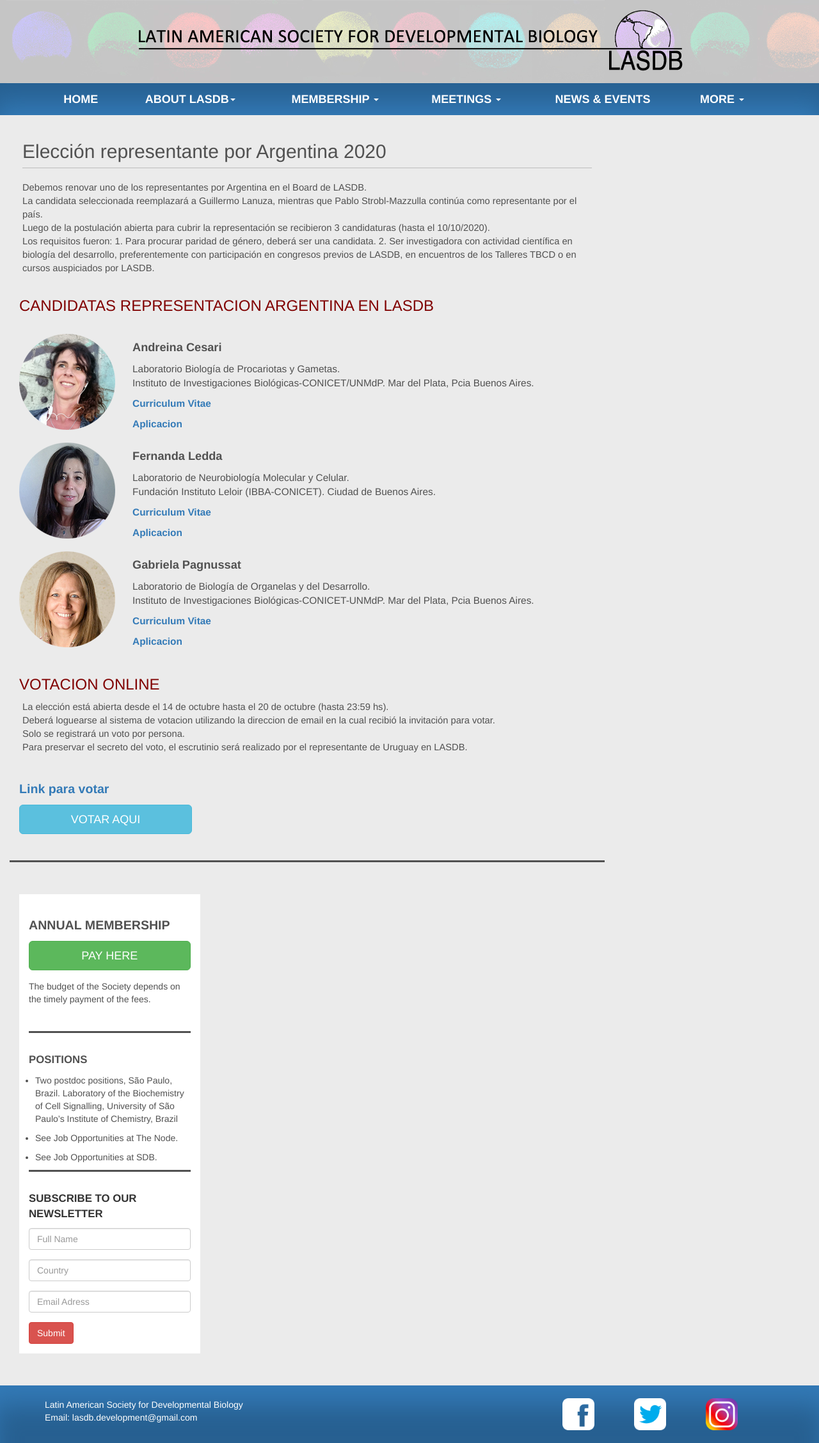
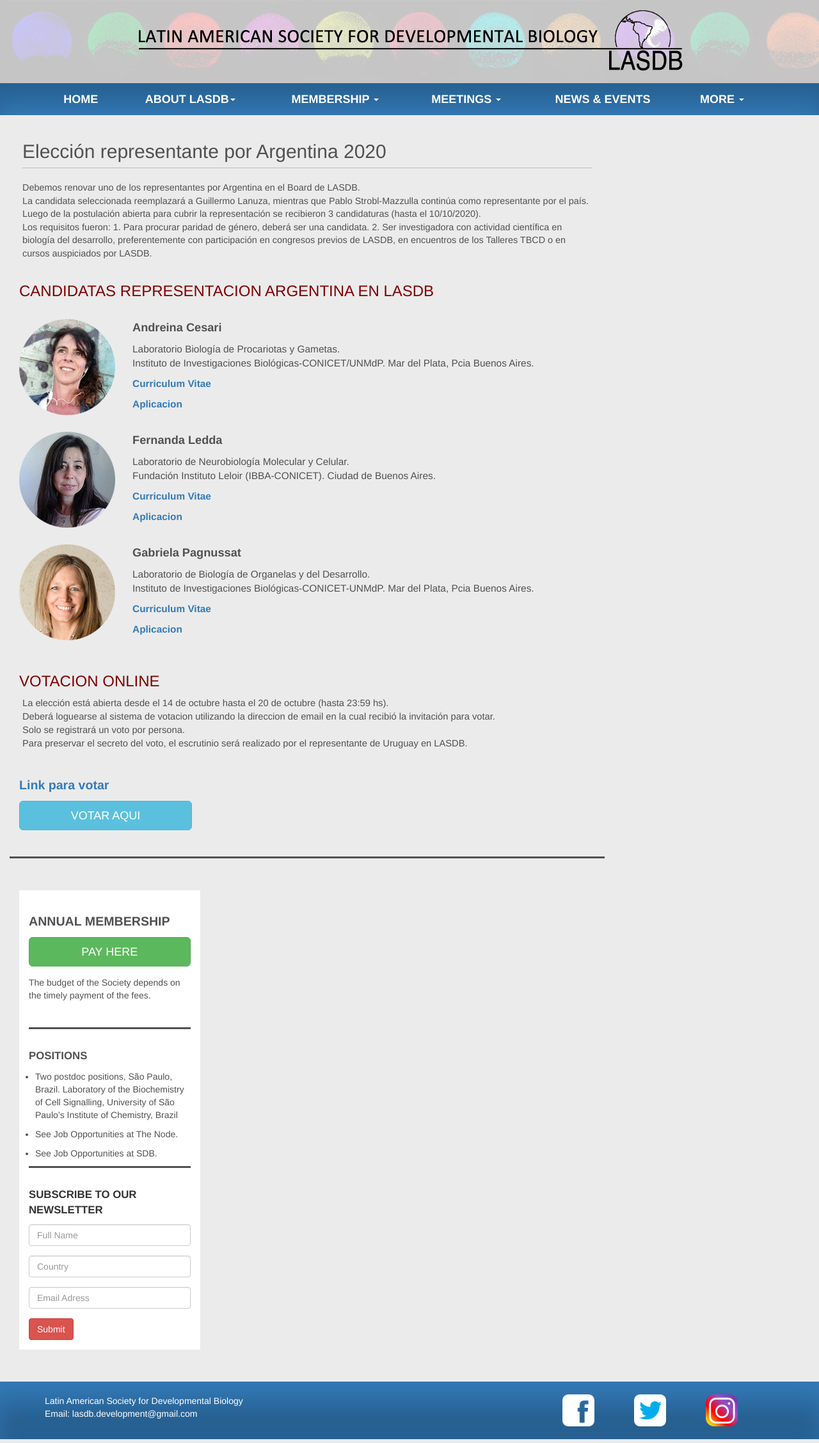
Before and after one commit to lasdb/lasdb.github.io, a Jekyll site: the page built from pages/arg/Argentina-representante-2020.html, in a window 1280 px wide. Shown: the whole page at 64% size. Built offline with Jekyll 4.4.1, drawn with Linux system fonts in a browser that asks for light colours; nearby versions of some CDN libraries.

Commit message:
Update Argentina-representante-2020.html

```diff
--- a/pages/arg/Argentina-representante-2020.html
+++ b/pages/arg/Argentina-representante-2020.html
@@ -5,7 +5,7 @@
 <h2 class="page-header">Elección representante por Argentina 2020</h2>
 
         <div class="panel-body" style="padding-top:0;">
-            <p style="font-weight: ; font-size: 1.05em;">Debemos renovar uno de los representantes por Argentina en el Board de LASDB. <br>
+            <p style="font-weight: ; font-size: 1.03em;">Debemos renovar uno de los representantes por Argentina en el Board de LASDB. <br>
             La candidata seleccionada reemplazará a Guillermo Lanuza, mientras que Pablo Strobl-Mazzulla continúa como representante por el país. <br>
             Luego de la postulación abierta para cubrir la representación se recibieron 3 candidaturas (hasta el 10/10/2020). <br>
             Los requisitos fueron: 1. Para procurar paridad de género, deberá ser una candidata. 2. Ser investigadora con actividad científica en biología del desarrollo, preferentemente con participación en congresos previos de LASDB, en encuentros de los Talleres TBCD o en cursos auspiciados por LASDB. <br>
@@ -25,7 +25,7 @@
                 <p style="font-weight:; font-size: 1.1em;">Laboratorio Biología de Procariotas y Gametas. <br>
                         Instituto de Investigaciones Biológicas-CONICET/UNMdP. Mar del Plata, Pcia Buenos Aires.</span><br>
                 <p style="font-weight:bold; font-size: 1.1em;"><a href="{{site.baseurl}}/pages/arg/Andreina-Cesari-CV.pdf" target="_blank">Curriculum Vitae</a><br></p>
-                <p style="font-weight:bold; font-size: 1.1em;"><a href="{{site.baseurl}}/pages/arg/Andreina-Cesari-Aplic.pdf" target="_blank">Aplicacion</a><br></p>
+                <p style="font-weight:bold; font-size: 1.1em;"><a href="{{site.baseurl}}/pages/arg/Andreina-Cesari-Aplic.pdf" target="_blank">Aplicacion</a><br><br></p>
                 </tr>
                 <tr>
                 <td valign="top" width="22%"><img src="{{site.baseurl}}/pages/arg/Fernanda-Ledda.png"><br><br></td>
@@ -33,7 +33,7 @@
                 <p style="font-weight:; font-size: 1.1em;">Laboratorio de Neurobiología Molecular y Celular. <br>
                         Fundación Instituto Leloir (IBBA-CONICET). Ciudad de Buenos Aires.</span><br>
                 <p style="font-weight:bold; font-size: 1.1em;"><a href="{{site.baseurl}}/pages/arg/Fernanda-Ledda-CV.pdf" target="_blank">Curriculum Vitae</a><br></p>
-                <p style="font-weight:bold; font-size: 1.1em;"><a href="{{site.baseurl}}/pages/arg/Fernanda-Ledda-CV.Aplic" target="_blank">Aplicacion</a><br></p>
+                <p style="font-weight:bold; font-size: 1.1em;"><a href="{{site.baseurl}}/pages/arg/Fernanda-Ledda-CV.Aplic" target="_blank">Aplicacion</a><br><br></p>
                 </tr>
                 <tr>
                 <td valign="top" width="22%"><img src="{{site.baseurl}}/pages/arg/Gabriela-Pagnussat.png"><br><br></td>
@@ -41,7 +41,7 @@
                 <p style="font-weight:; font-size: 1.1em;">Laboratorio de Biología de Organelas y del Desarrollo. <br>
                         Instituto de Investigaciones Biológicas-CONICET-UNMdP. Mar del Plata, Pcia Buenos Aires.</span><br>
                 <p style="font-weight:bold; font-size: 1.1em;"><a href="{{site.baseurl}}/pages/arg/Gabriela-Pagnussat-CV.pdf" target="_blank">Curriculum Vitae</a><br></p>
-                <p style="font-weight:bold; font-size: 1.1em;"><a href="{{site.baseurl}}/pages/arg/Gabriela-Pagnussat-CV.Aplic" target="_blank">Aplicacion</a><br></p>
+                <p style="font-weight:bold; font-size: 1.1em;"><a href="{{site.baseurl}}/pages/arg/Gabriela-Pagnussat-CV.Aplic" target="_blank">Aplicacion</a><br><br></p>
                 </tr>
                 </tbody>
                 </table>
```
